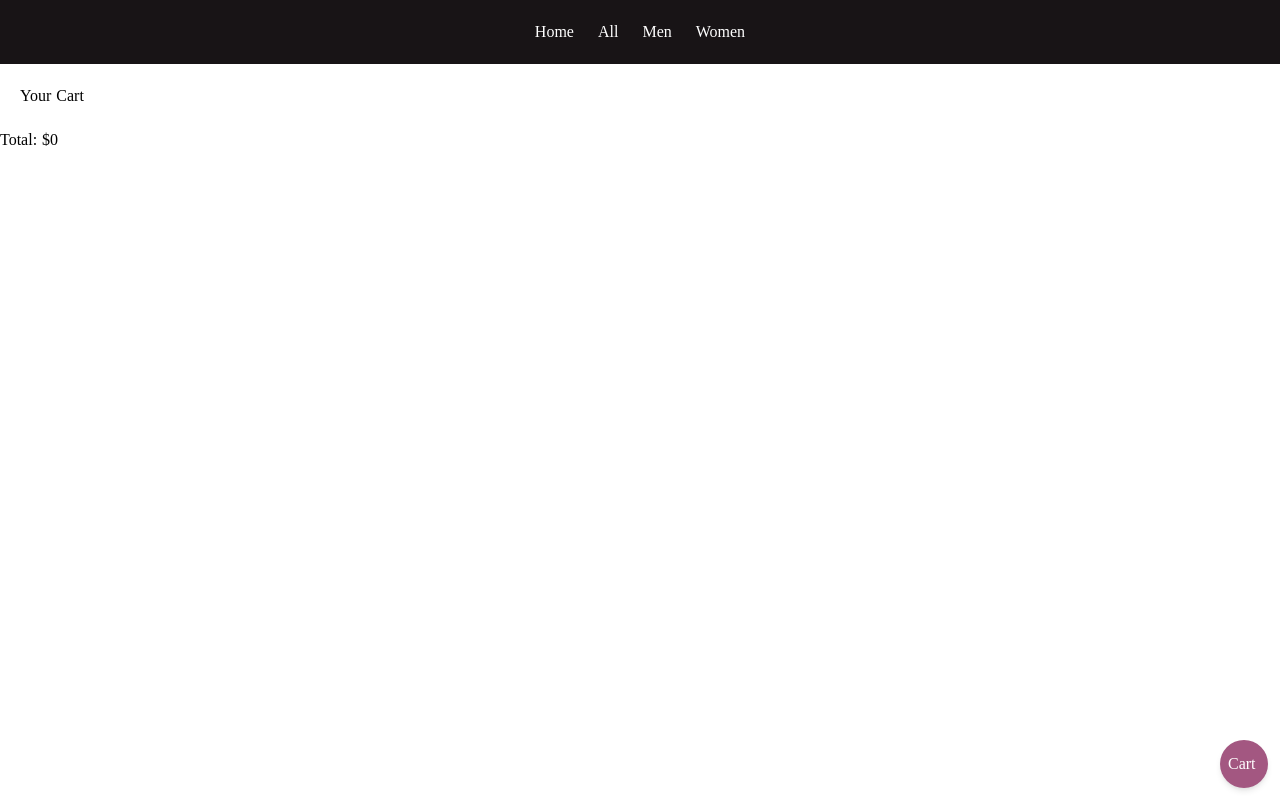
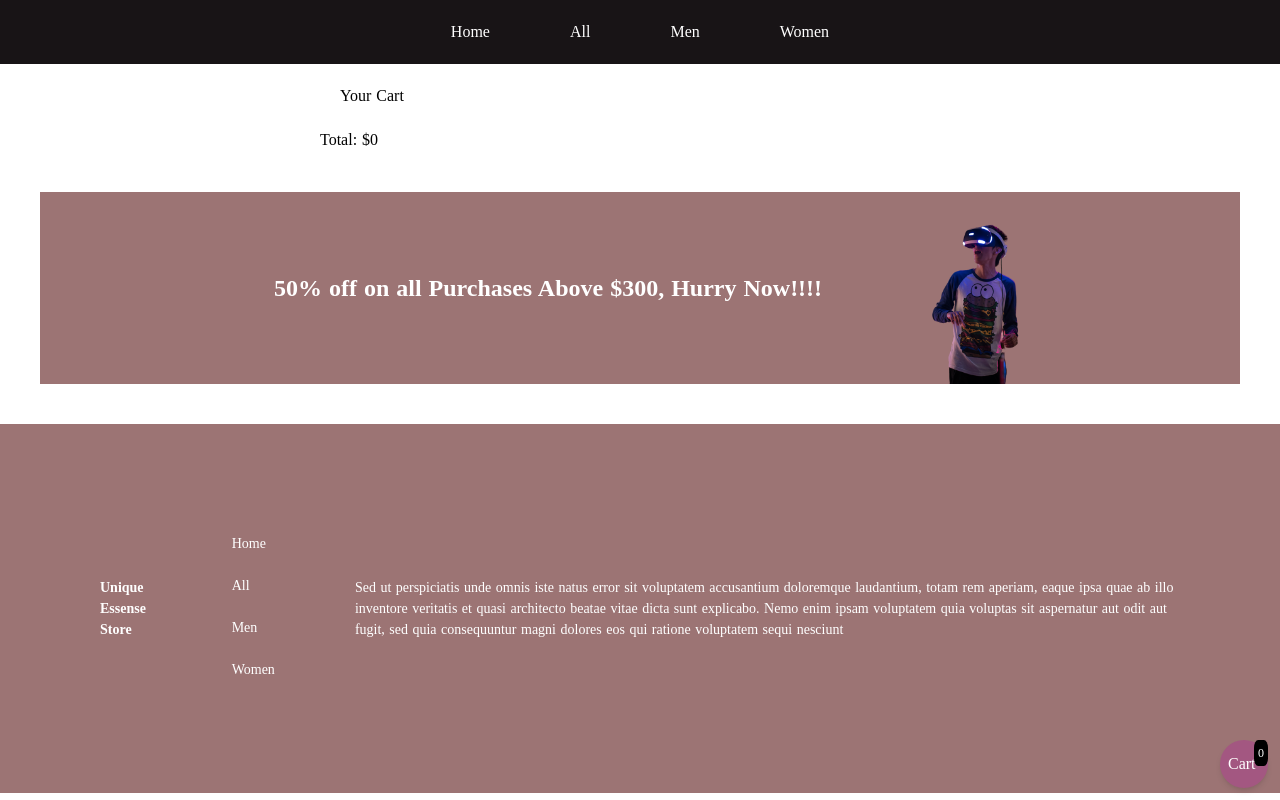
Before and after one commit to oviecodes/nuxt-ecommerce, a Nuxt app: page /cart in a window 1280 px wide. Built offline with nearby package versions, Linux system fonts and the light colour scheme; what vue-swal would draw is missing.

Commit message:
add newsLetter section

```diff
--- a/components/Footer.vue
+++ b/components/Footer.vue
@@ -1,9 +1,30 @@
 <template>
-  <div></div>
+  <div
+    class="flex flex-col mt-10 sm:mt-0 sm:flex-row sm:items-center bg-primary text-white space-x-5 p-5 py-8 md:space-x-20 md:p-20 font-light text-sm"
+  >
+    <p class="ml-5 font-bold">Unique Essense Store</p>
+    <div class="m-2 mb-3">
+      <NuxtLink to="/" class="m-2"><p>Home</p></NuxtLink>
+      <NuxtLink to="/all" class="m-2"><p>All</p></NuxtLink>
+      <NuxtLink to="men" class="m-2"><p>Men</p></NuxtLink>
+      <NuxtLink to="women" class="m-2"><p>Women</p></NuxtLink>
+    </div>
+
+    <p>
+      Sed ut perspiciatis unde omnis iste natus error sit voluptatem accusantium
+      doloremque laudantium, totam rem aperiam, eaque ipsa quae ab illo
+      inventore veritatis et quasi architecto beatae vitae dicta sunt explicabo.
+      Nemo enim ipsam voluptatem quia voluptas sit aspernatur aut odit aut
+      fugit, sed quia consequuntur magni dolores eos qui ratione voluptatem
+      sequi nesciunt
+    </p>
+  </div>
 </template>
 
 <script>
-export default {}
+export default {
+  name: 'Footer',
+}
 </script>
 
 <style scoped></style>
--- a/components/HeroSection.vue
+++ b/components/HeroSection.vue
@@ -1,10 +1,15 @@
 <template>
   <div
-    class="hero relative max-h-screen md:min-h-screen flex flex-col justify-center items-center text-center mx-auto bg-cover"
+    class="hero relative max-h-screen flex flex-col justify-center items-center text-center mx-auto bg-cover"
   >
-    <div class="relative m-10">
+    <div class="relative m-10 md:m-20">
+      <div class="relative">
+        <img class="absolute left-0 top-0" src="Repeat_Grid_2.png" alt="" />
+      </div>
       <div class="z-10 relative">
-        <h1 class="title text-white m-3 font-bold">Unique Essence</h1>
+        <h1 class="text-5xl text-white m-3 font-bold md:text-6xl">
+          Unique Essence Store
+        </h1>
         <p class="text-white subtitle">...your one stop shop for all</p>
       </div>
       <div class="circle absolute z-0 right-0 top-0"></div>
--- a/components/Nav.vue
+++ b/components/Nav.vue
@@ -1,12 +1,15 @@
 <template>
   <div class="navbar flex text-white relative">
-    <div class="nav-item-center flex space-x-6 p-5 mx-auto">
+    <div class="nav-item-center flex space-x-6 sm:space-x-20 p-5 mx-auto">
       <NuxtLink to="/">Home</NuxtLink>
       <NuxtLink to="/">All</NuxtLink>
       <NuxtLink to="/men">Men</NuxtLink>
       <NuxtLink to="/women">Women</NuxtLink>
     </div>
     <div class="cart fixed bottom-0 right-0 shadow-md m-3">
+      <p class="p-1 cartCount text-xs absolute top-0 right-0">
+        {{ getCart.length }}
+      </p>
       <NuxtLink to="/cart">
         <p class="pt-3 px-2">Cart</p>
       </NuxtLink>
@@ -18,8 +21,12 @@
 </template>
 
 <script>
+import { mapGetters } from 'vuex'
 export default {
   name: 'Nav',
+  computed: {
+    ...mapGetters(['getCart']),
+  },
 }
 </script>
 
@@ -39,4 +46,8 @@ export default {
 .navbar {
   background-color: rgb(24, 20, 22);
 }
+.cartCount {
+  background: #000;
+  border-radius: 30%;
+}
 </style>
--- /dev/null
+++ b/components/NewsLetter.vue
@@ -0,0 +1,26 @@
+<template>
+  <div
+    class="sm:flex mx-auto items-center m-10 justify-center space-x-6 sm:space-x-20 m-3 sm:m-6 mx-6"
+  >
+    <div>
+      <h1 class="text-lg m-7">Sign Up For NewsLetter</h1>
+    </div>
+    <div>
+      <input
+        id=""
+        class="p-2 m-3 sm:m-0 border border-solid border-t-0 border-l-0 border-r-0 border-b-1 outline-none border-black"
+        type="email"
+        name=""
+      />
+      <button class="button--grey">Subscribe</button>
+    </div>
+  </div>
+</template>
+
+<script>
+export default {
+  name: 'NewsLetter',
+}
+</script>
+
+<style></style>
--- a/components/Products.vue
+++ b/components/Products.vue
@@ -14,8 +14,12 @@
       <div class="sm:m-3 md:m-5 p-3 sm:p-0">
         <p class="my-2"><span>Price: </span>{{ data.price | formatPrice }}</p>
         <span class="my-2">Quantity: </span
-        ><input v-model="cartItem.quantity" type="number" />
-        <p class="my-2">{{ data.description }}</p>
+        ><input
+          v-model="cartItem.quantity"
+          class="p-3 border border-solid border-t-0 border-l-0 border-r-0 border-b-1"
+          type="number"
+        />
+        <p class="my-2 text-sm">{{ data.description }}</p>
         <button
           class="button--green my-2"
           @click="
@@ -27,6 +31,8 @@
         </button>
       </div>
     </div>
+    <Ads class="mx-auto sm:m-10" />
+    <Footer />
   </div>
 </template>
 
@@ -38,6 +44,7 @@ export default {
   data() {
     return {
       cartItem: {
+        id: this.data.id,
         name: this.data.name,
         url: this.data.Image[0].url,
         price: this.data.price,
--- a/layouts/default.vue
+++ b/layouts/default.vue
@@ -34,7 +34,6 @@ html {
 
 .button--green {
   display: inline-block;
-  border-radius: 4px;
   border: 1px solid #3b8070;
   color: #3b8070;
   text-decoration: none;
@@ -48,7 +47,6 @@ html {
 
 .button--grey {
   display: inline-block;
-  border-radius: 4px;
   border: 1px solid #35495e;
   color: #35495e;
   text-decoration: none;
--- a/pages/cart.vue
+++ b/pages/cart.vue
@@ -1,43 +1,46 @@
 <template>
   <div>
     <Nav class="sticky top-0" />
+    <div class="w-4/5 sm:w-1/2 mx-auto">
       <h1 class="m-5">Your Cart</h1>
+    </div>
     <div
       v-for="item in getCart"
       :key="item.id"
-      class="flex items-center space-x-3 mx-auto"
+      class="w-4/5 sm:w-1/2 flex items-center space-x-3 mx-auto shadow-lg m-5 p-3"
     >
       <div>
-        <img :src="`http://localhost:1337${item.url}`" alt="" class="h-16" />
+        <img class="h-24" :src="`http://localhost:1337${item.url}`" alt="" />
       </div>
       <div>
         <p>
           {{ item.name }}
         </p>
         <p>
-          {{ item.quantity }}
+          {{ item.quantity | formatQuantity }}
         </p>
-      </div>
-      <div>
-        <p>Delete</p>
+        <p @click="deleteCartItem(item.id)">Delete</p>
       </div>
     </div>
+    <div class="w-4/5 sm:w-1/2 mb-2 mx-auto">
       <p>
         <span>Total: </span> {{ formatCartTotal(getCartTotal) | formatPrice }}
       </p>
       <button
         v-show="getCartTotal > 0"
-      class="button--green"
-      :disabled="getCartTotal == 0"
+        class="button--green mx-auto"
         @click="handleSubmit"
       >
         checkout
       </button>
     </div>
+    <Ads class="mx-auto sm:m-10" />
+    <Footer />
+  </div>
 </template>
 
 <script>
-import { mapGetters } from 'vuex'
+import { mapGetters, mapActions } from 'vuex'
 import { loadStripe } from '@stripe/stripe-js'
 export default {
   data() {
@@ -107,10 +110,18 @@ export default {
         return num
       }
     },
+    ...mapActions(['deleteCartItem']),
   },
   filters: {
     formatPrice(price) {
       return `$${price}`
+    },
+    formatQuantity(num) {
+      if (num === 1) {
+        return `${num} unit`
+      } else {
+        return `${num} units`
+      }
     },
   },
 }
--- a/pages/index.vue
+++ b/pages/index.vue
@@ -7,6 +7,8 @@
       <Featured class="mx-auto" :data="allProducts" />
     </div>
     <Ads class="mx-auto sm:m-10" />
+    <NewsLetter class="mx-auto" />
+    <Footer />
   </div>
 </template>
 
--- a/pages/men.vue
+++ b/pages/men.vue
@@ -7,6 +7,8 @@
         <Featured :data="menProducts" />
       </div>
     </div>
+    <Ads class="mx-auto sm:m-10" />
+    <Footer />
   </div>
 </template>
 
--- a/pages/women.vue
+++ b/pages/women.vue
@@ -7,6 +7,8 @@
         <Featured :data="womenProducts" />
       </div>
     </div>
+    <Ads class="mx-auto sm:m-10" />
+    <Footer />
   </div>
 </template>
 
--- a/store/index.js
+++ b/store/index.js
@@ -27,6 +27,9 @@ export const actions = {
   async addItemToCart({ commit }, cartItem) {
     await commit('setCartItem', cartItem)
   },
+  async deleteCartItem({ commit }, id) {
+    await commit('removeCartItem', id)
+  },
 }
 
 export const mutations = {
@@ -35,4 +38,9 @@ export const mutations = {
   setMenProducts: (state, products) => (state.menProducts = products),
   setWomenProducts: (state, products) => (state.womenProducts = products),
   setCartItem: (state, item) => state.cartItems.push(item),
+  removeCartItem: (state, id) =>
+    state.cartItems.splice(
+      state.cartItems.findIndex((el) => el.id === id),
+      1
+    ),
 }
```
Also changed, not shown: static/Repeat_Grid_2.png (added). Lines whose indentation alone changed are shown as unchanged.
